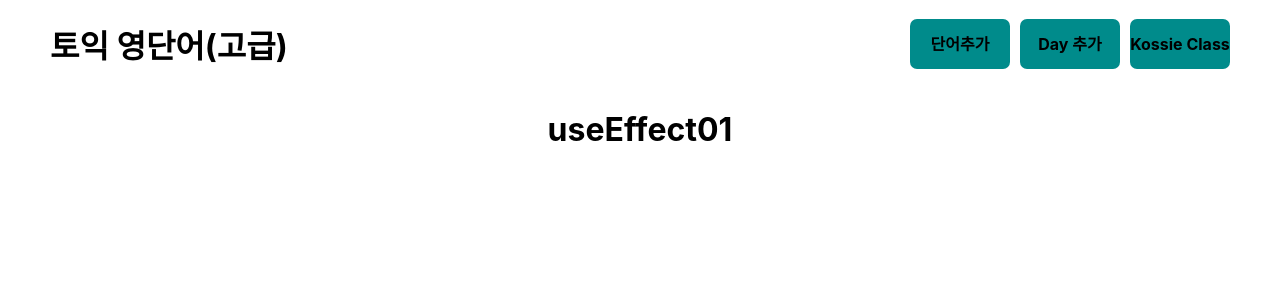
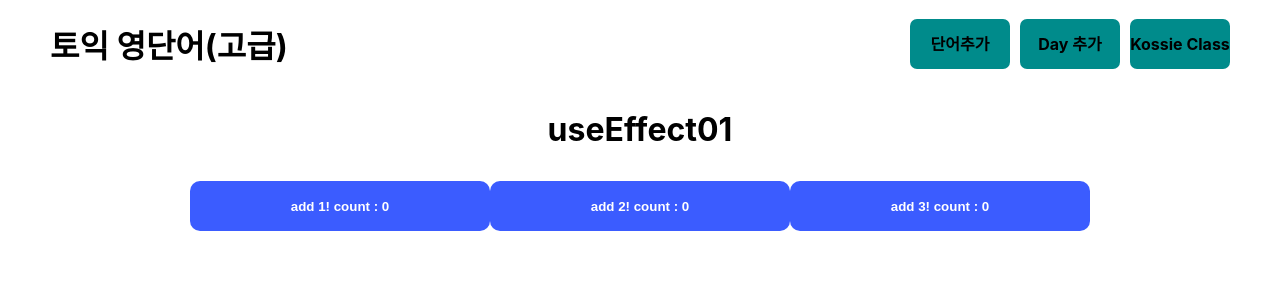
Before and after one commit to Blossssom/StudyRepo, a React (Create React App) app: page /kossie_class/component01 in a window 1280 px wide. Shown: the top 300 px of the page. Built offline with nearby package versions, Linux system fonts and the light colour scheme.

Commit message:
2022-02-01 3:44 commit for study [props, ComponentExample]

```diff
--- a/src/Components/kossie-class/Component01.jsx
+++ b/src/Components/kossie-class/Component01.jsx
@@ -1,10 +1,16 @@
 import { useState } from "react";
+import Counter from "./kossie-componetns/Counter";
 
 function Component01() {
+
+    const [cntNum, setCntNum] = useState(3);
 
     return(
         <div className="kossie-in">
             <h1>useEffect01</h1>
+            <Counter />
+            <Counter count={2}/>
+            <Counter count={cntNum}/>
         </div>
     );
 }
--- a/src/Components/kossie-class/kossie-componetns/Counter.jsx
+++ b/src/Components/kossie-class/kossie-componetns/Counter.jsx
@@ -1,15 +1,17 @@
-function Counter() {
+import { useState } from "react";
 
-    const [cnt0, setCnt0] = useState(0);
-    const [cnt1, setCnt1] = useState(0);
-    const [cnt2, setCnt2] = useState(0);
+function Counter(props) {
 
-    const addCnt0 = () => {
-        setCnt0(cnt0 + 1);
+    const defaultCount = props.count || 1;
+
+    const [cnt, setCnt] = useState(0);
+
+    const addCnt = () => {
+        setCnt(cnt + defaultCount);
     };
 
     return(
-        <button onClick={addCnt0}>add Count0!  count : {cnt0}</button>
+        <button onClick={addCnt}>add {defaultCount}!  count : {cnt}</button>
     );
 }
 
```
